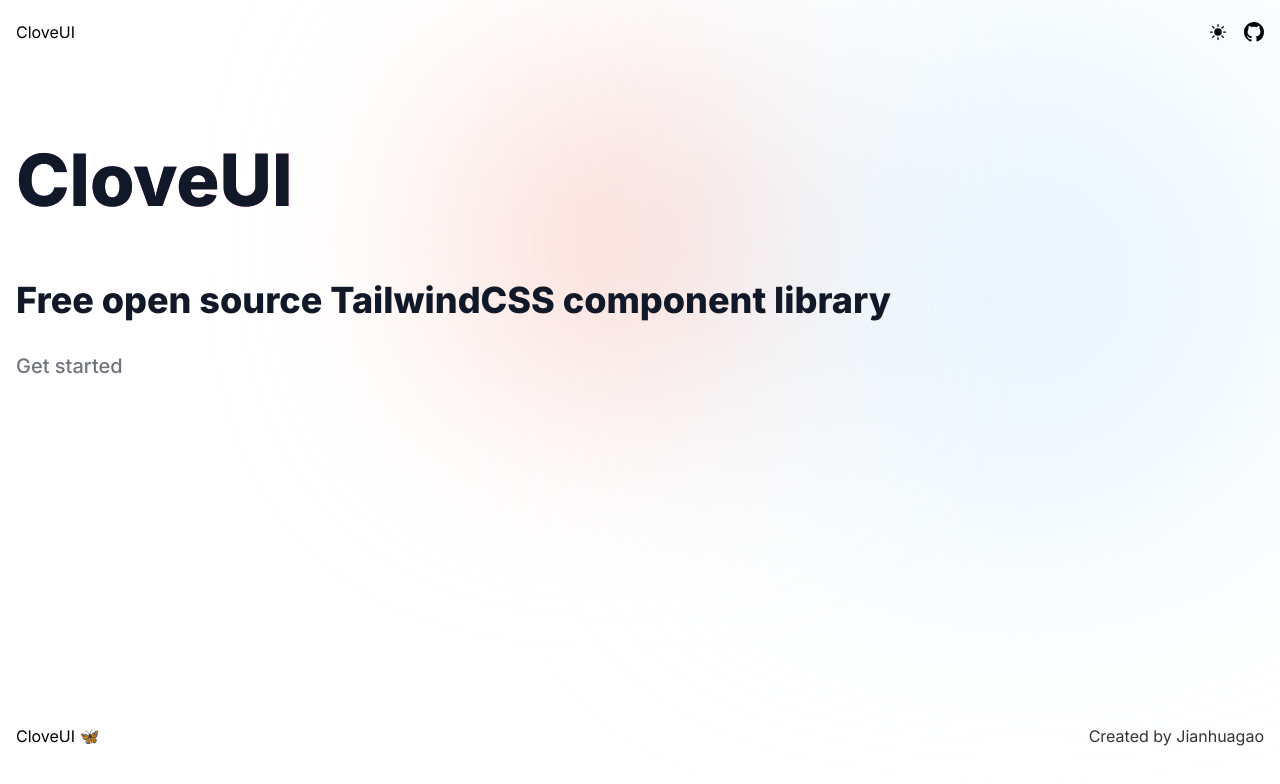
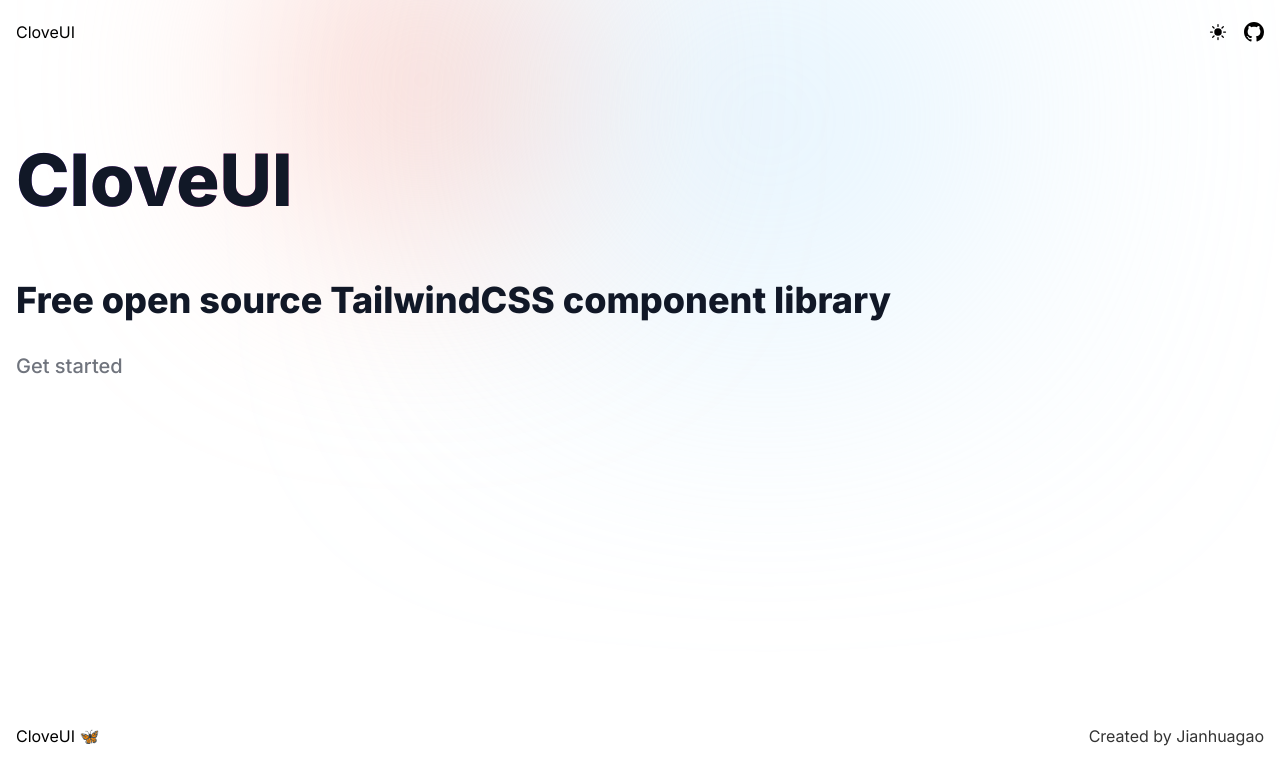
Before and after one commit to jianhuagao/cloveui, a Next.js app: page / in a window 1280 px wide. Shown: the top 784 px of the page. Built offline with nearby package versions, Linux system fonts and the light colour scheme.

Commit message:
💄 样式修改

```diff
--- a/src/styles/background.scss
+++ b/src/styles/background.scss
@@ -27,42 +27,32 @@
   pointer-events: none;
 }
 
+// translate3d for safari gpu
+.main-background::before,
+.main-background::after {
+  content: "";
+  position: absolute;
+  transform: translate(-50%, -50%) translate3d(0, 0, 0);
+  will-change: transform,top, left;
+  transition: top 0.5s ease, left 0.5s ease;
+}
 
 /* first */
 .main-background::before {
-  content: "";
-  position: absolute;
   width: 30%;
   height: 40%;
   top: var(--before-top);
   left: var(--before-left);
   background: radial-gradient(circle at center, var(--background1-start), var(--background1-end), transparent 70%);
-  transform: translate(-50%, -50%);
   filter: blur(120px);
 }
 
 /* second */
 .main-background::after {
-  content: "";
-  position: absolute;
   width: 40%;
   height: 40%;
   top: var(--after-top);
   left: var(--after-left);
   background: radial-gradient(circle at center, var(--background2-start), var(--background2-end), transparent 70%);
-  transform: translate(-50%, -50%);
   filter: blur(150px);
 }
-
-/* 动画效果 */
-.main-background::before,
-.main-background::after {
-  // transition: all 0.5s ease;
-  transition: top 0.5s ease, left 0.5s ease;
-}
-
-.main-background::before,
-.main-background::after {
-  transform: translate3d(0, 0, 0);
-  will-change: transform,top, left;
-}
```
